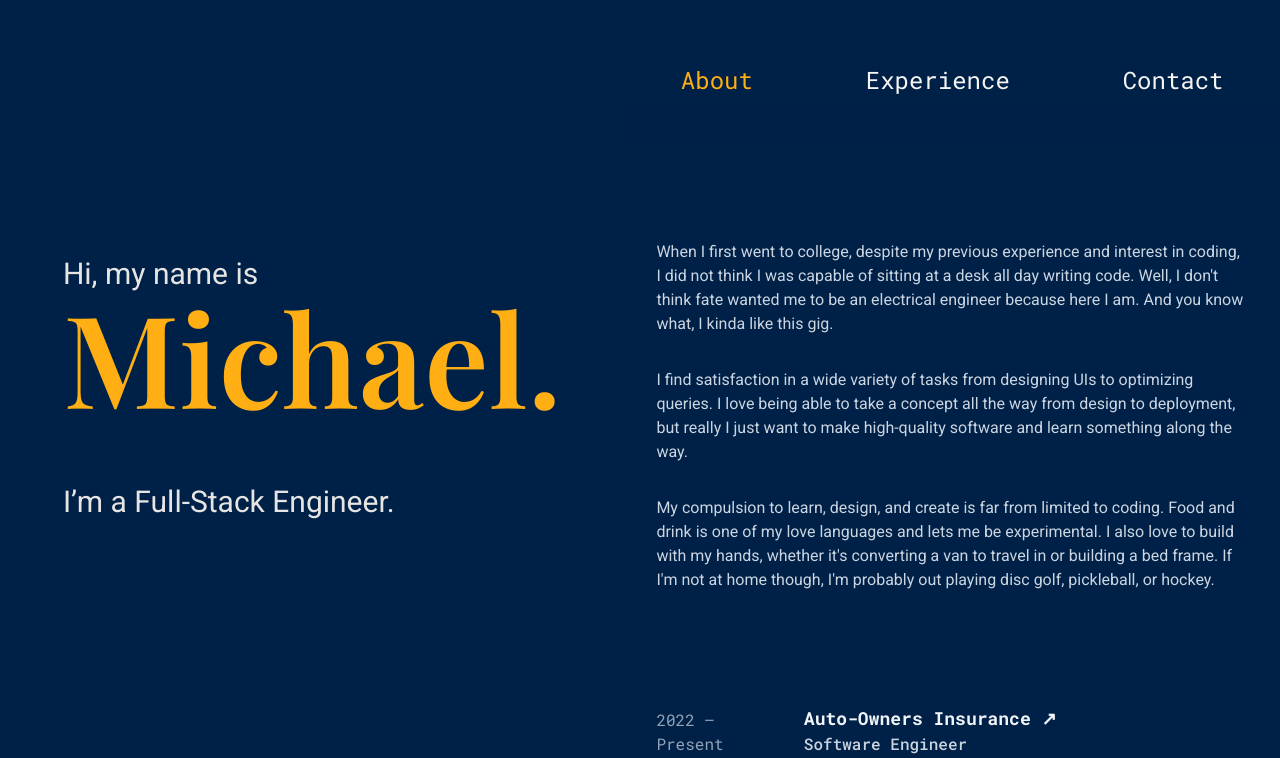
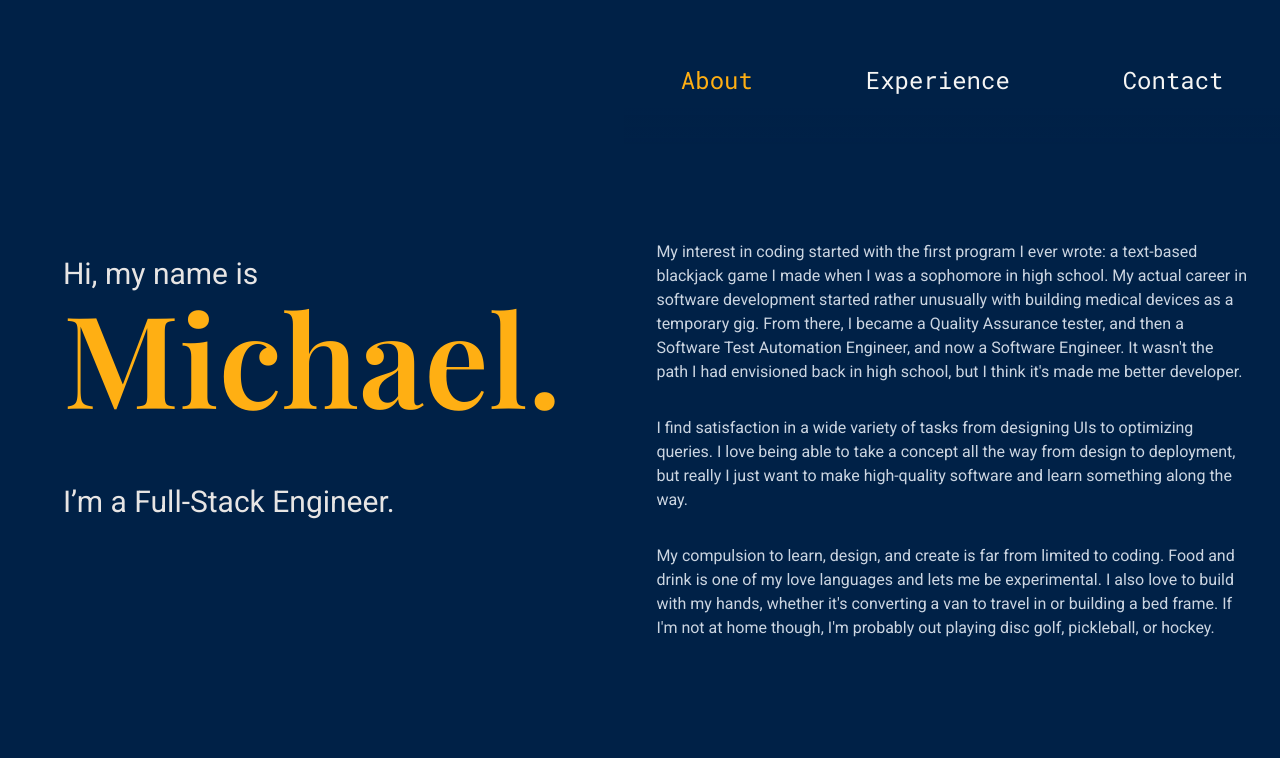
Before and after one commit to HobbesMD/dykema-dev, a SvelteKit app: page / in a window 1280 px wide. Shown: the top 758 px of the page. Built offline with nearby package versions, Linux system fonts and the light colour scheme; a web font is replaced by a local one.

Commit message:
About me history rewrite

```diff
--- a/src/routes/+page.svelte
+++ b/src/routes/+page.svelte
@@ -81,7 +81,7 @@
       </nav>
       <div class="px-8 sm:w-full max-w-2xl pt-24 mx-auto">
         <section id="about" class="text-slate-300 scroll-m-64">
-          <p class="pb-8">When I first went to college, despite my previous experience and interest in coding, I did not think I was capable of sitting at a desk all day writing code. Well, I don't think fate wanted me to be an electrical engineer because here I am. And you know what, I kinda like this gig.</p>
+          <p class="pb-8">My interest in coding started with the first program I ever wrote: a text-based blackjack game I made when I was a sophomore in high school. My actual career in software development started rather unusually with building medical devices as a temporary gig. From there, I became a Quality Assurance tester, and then a Software Test Automation Engineer, and now a Software Engineer. It wasn&#39;t the path I had envisioned back in high school, but I think it&#39;s made me better developer.</p>
           <p class="pb-8">I find satisfaction in a wide variety of tasks from designing UIs to optimizing queries. I love being able to take a concept all the way from design to deployment, but really I just want to make high-quality software and learn something along the way.</p>
           <p class="pb-8">My compulsion to learn, design, and create is far from limited to coding. Food and drink is one of my love languages and lets me be experimental. I also love to build with my hands, whether it's converting a van to travel in or building a bed frame. If I'm not at home though, I'm probably out playing disc golf, pickleball, or hockey.</p>
         </section>
```
